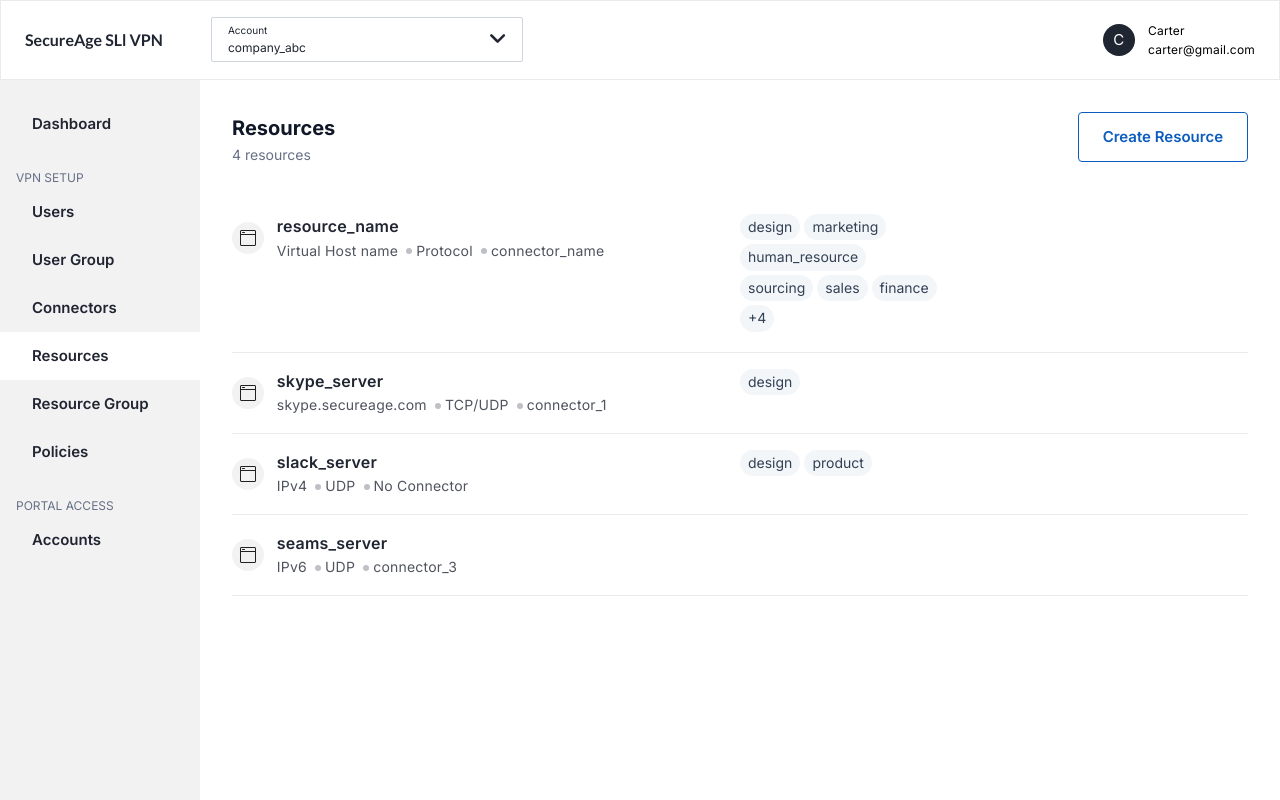
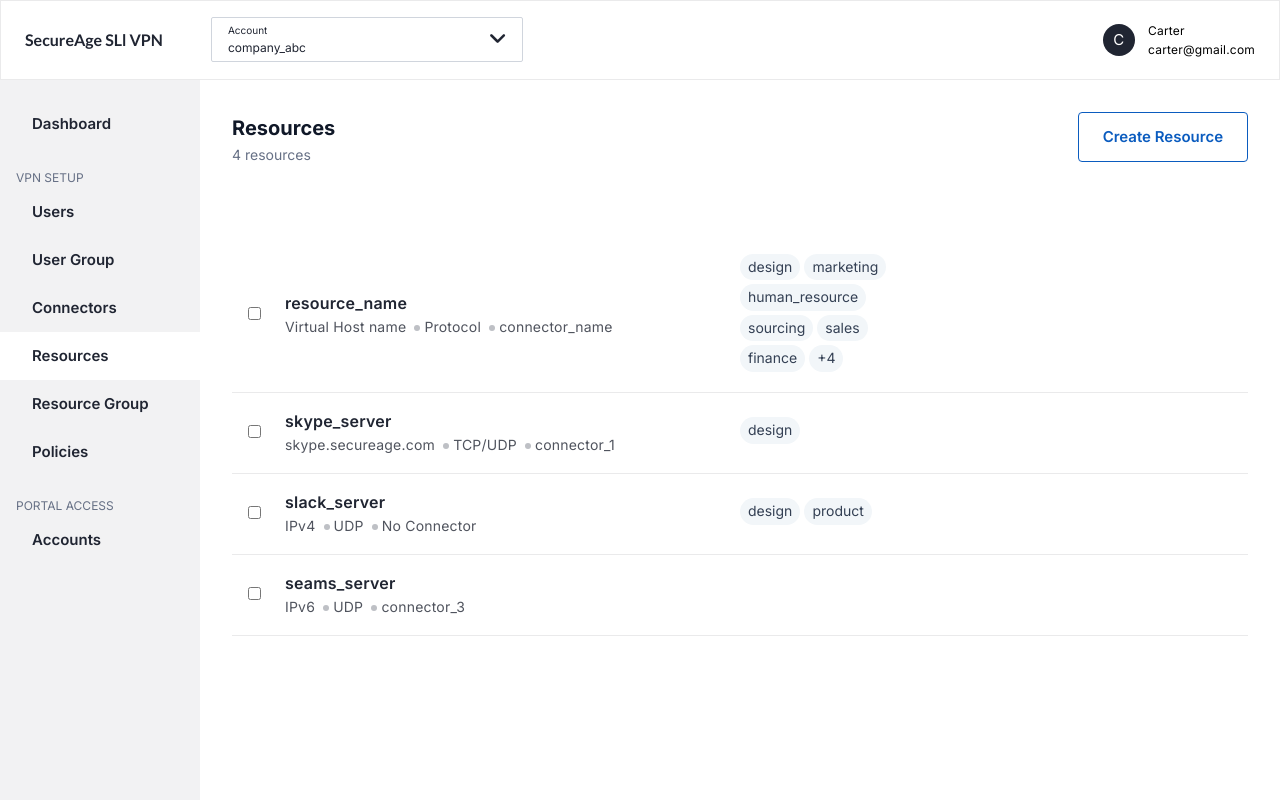
Before and after one commit to tien4720/demo-app, a Vue app: page / in a window 1280 px wide. Built offline with nearby package versions, Linux system fonts and the light colour scheme.

Commit message:
delete, checkbox ui

```diff
--- a/src/components/ResourceItem.vue
+++ b/src/components/ResourceItem.vue
@@ -2,31 +2,49 @@
 import Popover from '@/components/Popover.vue'
 import { defineComponent } from 'vue'
 import { usePopupStore } from '@/stores/popup'
+import { useResourceStore } from '@/stores/resource'
 
 export default defineComponent({
     components: { Popover },
     props: ['item'],
     setup() {
         const popup = usePopupStore();
+        const resource = useResourceStore();
+
         function openPopup(id: number) {
             popup.openPopup(id);
         }
 
+        function selectResource(id: number) {
+            resource.selectResource(id);
+        }
+
+        function checkSelectedResource(id: number) {
+            return resource.selectedResourceIds.includes(id);
+        }
+
         return {
             popup,
+            resource,
             openPopup,
+            selectResource,
+            checkSelectedResource,
         }
     },
 })
 </script>
 
 <template>
-    <div class="resource-item">
+    <div class="resource-item" :class="{ selected: checkSelectedResource(item.id) }">
         <div class="item">
             <div class="item-group">
-                <div class="item-img">
+                <!-- <div class="item-img">
                     <img src="@/assets/widget.png" />
-                </div>
+                </div> -->
+                <label class="checkbox-container">
+                    <input type="checkbox" @click="selectResource(item.id)">
+                    <span class="checkmark"></span>
+                </label>
                 <div class="item-content">
                     <div class="item-title" :class="{ active: popup.arrayShowPopup[popup.selectedPopup] && item.id === popup.selectedPopup }" @click="openPopup(item.id)">{{item.name}}</div>
                     <div class="item-description">
@@ -47,7 +65,15 @@ export default defineComponent({
     display: flex;
     width: 100%;
     border-bottom: 1px solid #EAEAEB;
-    padding: 1rem 0;
+    padding: 1rem;
+    align-items: center;
+    flex-wrap: nowrap;
+    justify-content: flex-start;
+}
+
+.resource-item.selected {
+    background: rgba(11, 92, 191, 0.04);
+    border-radius: 3px;
 }
 
 .item {
@@ -63,6 +89,7 @@ export default defineComponent({
 .item-content {
     letter-spacing: 0.2px;
     font-size: 0.75rem;
+    padding-left: 1.5rem;
 }
 
 .item-title {
--- a/src/components/ResourceList.vue
+++ b/src/components/ResourceList.vue
@@ -2,6 +2,7 @@
 import ResourceItem from '@/components/ResourceItem.vue'
 import { defineComponent } from 'vue'
 import { usePopupStore } from '@/stores/popup'
+import { useResourceStore } from '@/stores/resource'
 
 export default defineComponent({
     components: { ResourceItem },
@@ -38,14 +39,17 @@ export default defineComponent({
 
     setup() {
         const popup = usePopupStore();
+        const resource = useResourceStore();
 
         return {
             popup,
+            resource,
         }
     },
 
     mounted() {
         let arr = [];
+        this.resource.setResources(this.resources);
         for (let index = 0; index < this.resources.length; index++) {
             arr.push(false);
         }
@@ -55,8 +59,11 @@ export default defineComponent({
 </script>
 
 <template>
+    <div class="action-bar">
+        <a class="delete-button" v-if="resource.selectedResourceIds && resource.selectedResourceIds.length">Delete</a>
+    </div>
     <div class="resource-list">
-        <ResourceItem v-for="item in resources" :key="item.id" :item="item" />
+        <ResourceItem v-for="item in resource.resources" :key="item.id" :item="item" />
     </div>
 </template>
 
@@ -64,4 +71,20 @@ export default defineComponent({
 .resource-list {
     padding: 0 2rem;
 }
+
+.action-bar {
+    margin: 0 2rem 1rem;
+    min-height: 1.5rem;
+}
+
+.delete-button {
+    text-decoration: none;
+    border: 1px solid #DE1C22;
+    color: #DE1C22;
+    padding: 0.75rem 1.5rem;
+    cursor: pointer;
+    font-weight: 600;
+    border-radius: 0.25rem;
+    font-size: 0.75rem;
+}
 </style>
--- /dev/null
+++ b/src/stores/resource.ts
@@ -0,0 +1,37 @@
+import { defineStore } from 'pinia'
+
+type RootState = {
+    resources: any;
+    selectedResourceIds: number[];
+};
+
+export const useResourceStore = defineStore({
+    id: 'resource',
+    state: () => ({
+        resources: [],
+        selectedResourceIds: [],
+    } as RootState),
+    getters: {},
+    actions: {
+        setResources(data: any) {
+            this.resources = data;
+        },
+        selectResource(id: number) {
+            const index = this.selectedResourceIds.indexOf(id);
+            if (index > -1) {
+                this.selectedResourceIds.splice(index, 1);
+            } else {
+                this.selectedResourceIds.push(id);
+            }
+        },
+        // closePopup() {
+        //     this.selectedPopup = 0;
+        //     for (let index = 0; index < this.arrayShowPopup.length; index++) {
+        //         this.arrayShowPopup[index] = false;
+        //     }
+        // },
+        // setArrayShowPopup(arr: boolean[]) {
+        //     this.arrayShowPopup = arr;
+        // }
+    }
+})
--- a/src/views/ResourceView.vue
+++ b/src/views/ResourceView.vue
@@ -9,9 +9,7 @@ import ResourceList from '@/components/ResourceList.vue'
             <div class="page-sub-title">4 resources</div>
             <a class="normal-button">Create Resource</a>
         </div>
-        <div class="resource-list">
-            <ResourceList />
-        </div>
+        <ResourceList />
     </main>
 </template>
 
```
